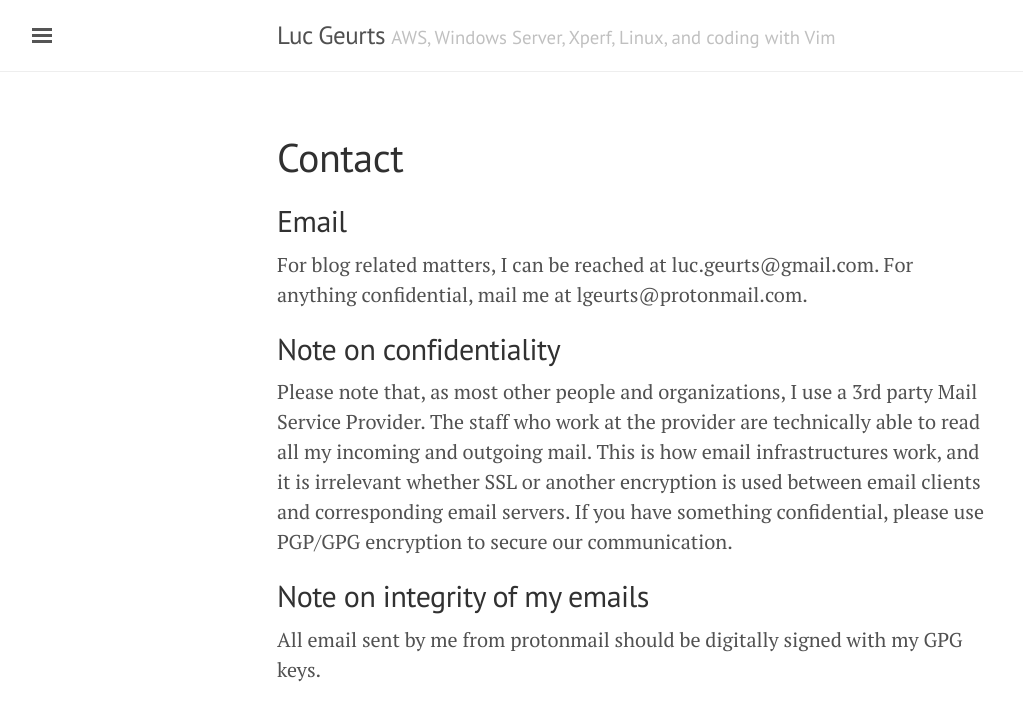
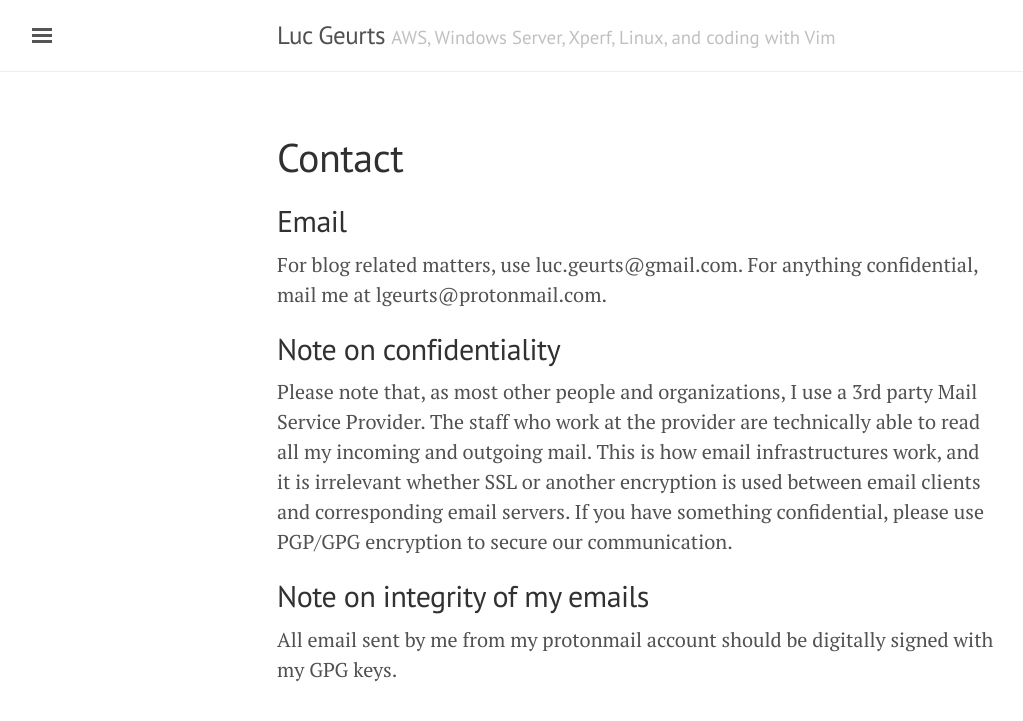
Before and after one commit to lgeurts/lgeurts.github.io, a Jekyll site: the page built from contact.md, in a window 1280 px wide. Shown: the top 721 px of the page, without its empty margins (3-1026 px from the left). Built offline with Jekyll 4.4.1, drawn with Linux system fonts in a browser that asks for light colours; nearby versions of some CDN libraries.

Commit message:
Update contact.md

```diff
--- a/contact.md
+++ b/contact.md
@@ -6,7 +6,7 @@ title: Contact
 Email
 -----
 
-For blog related matters, I can be reached at luc.geurts@gmail.com. For anything confidential, mail me at lgeurts@protonmail.com.
+For blog related matters, use luc.geurts@gmail.com. For anything confidential, mail me at lgeurts@protonmail.com.
 
 Note on confidentiality
 -----------------------
@@ -16,4 +16,4 @@ Please note that, as most other people and organizations, I use a 3rd party Mail
 Note on integrity of my emails
 ------------------------------
 
-All email sent by me from protonmail should be digitally signed with my GPG keys.
+All email sent by me from my protonmail account should be digitally signed with my GPG keys.
```
